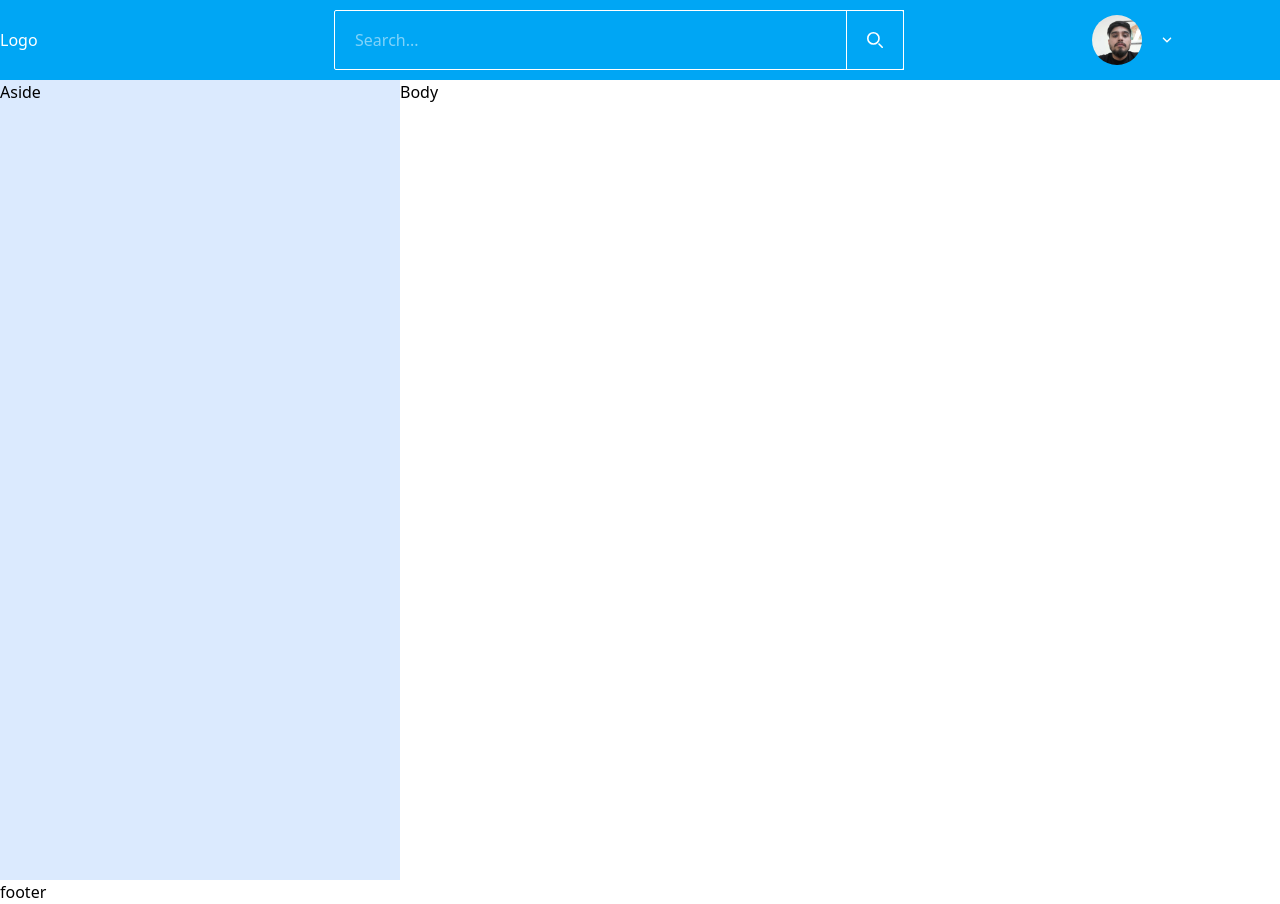
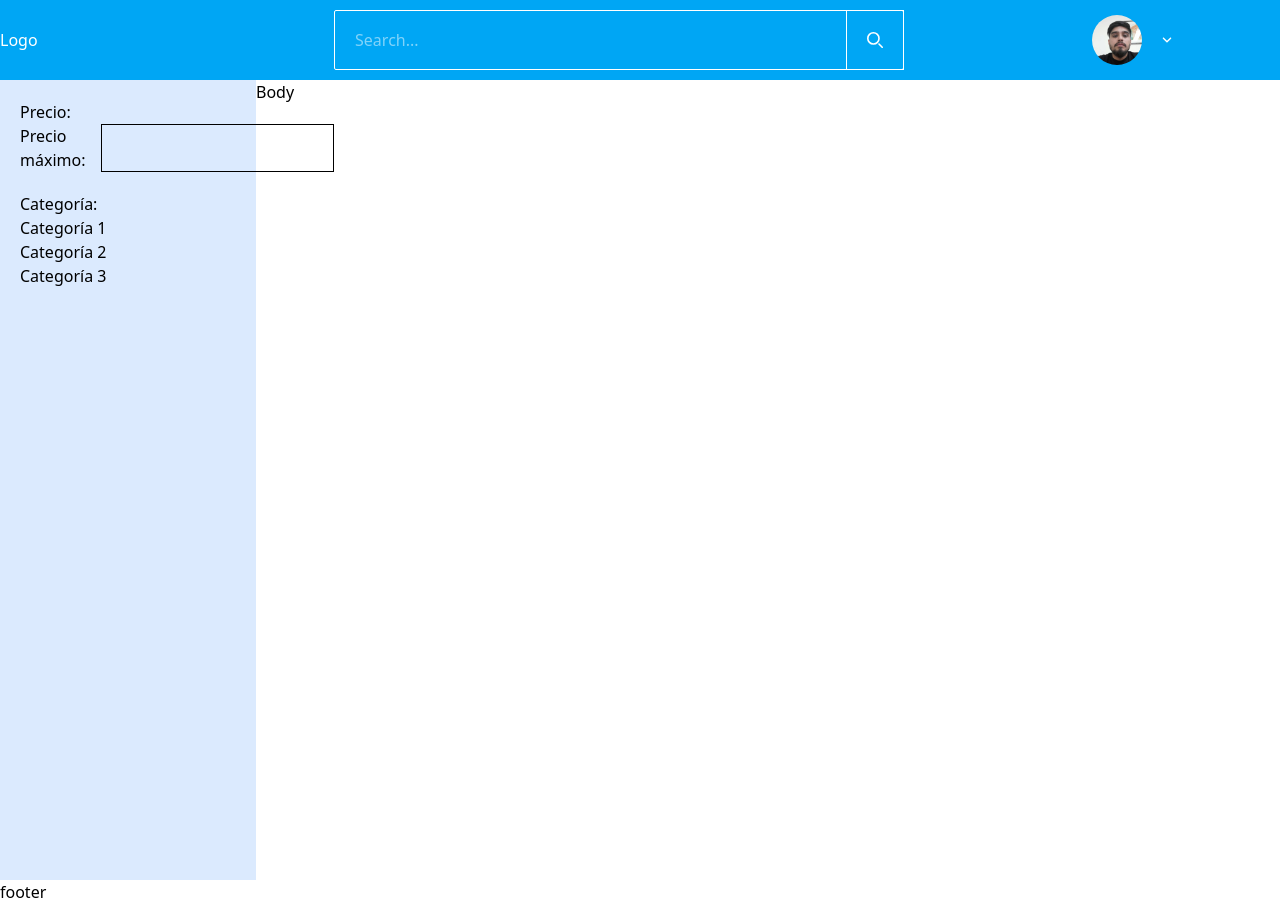
Before and after one commit to jissust/02-ecommerce, a React (Vite) app: page / in a window 1280 px wide. Built offline with nearby package versions, Linux system fonts and the light colour scheme.

Commit message:
added first changes in aside block

```diff
--- a/src/components/Aside/Aside.tsx
+++ b/src/components/Aside/Aside.tsx
@@ -1,7 +1,31 @@
 function Aside(){
     return (
-        <section className="w-[400px] bg-blue-100 h-[100vh]">
-            Aside
+        <section className="w-[20%] bg-blue-100 h-[100vh] p-5">
+            <ul>
+                <li className="pb-5">
+                    <div>
+                    Precio:
+                    </div>
+                    <div className="flex gap-4">
+                        <div>Precio máximo:</div>
+                        <input type="text" className="border" />
+                    </div>
+                </li>
+                <li className="pb-5">
+                    <div>Categoría:</div>
+                    <ul>
+                        <li>
+                            Categoría 1
+                        </li>
+                        <li>
+                            Categoría 2
+                        </li>
+                        <li>
+                            Categoría 3
+                        </li>
+                    </ul>
+                </li>
+            </ul>
         </section>
     )
 }
```
